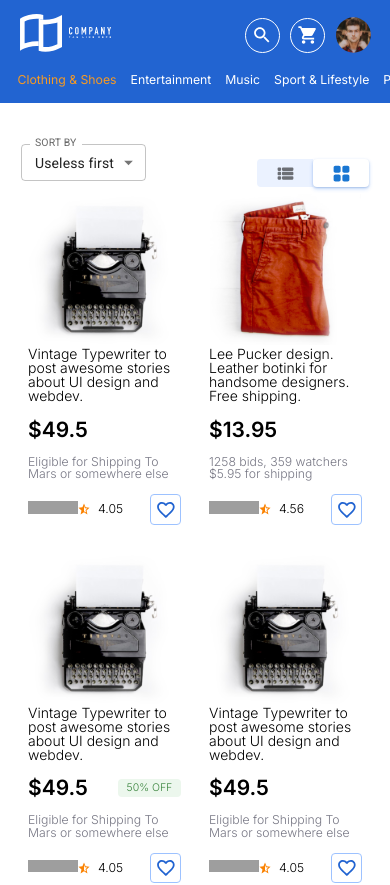
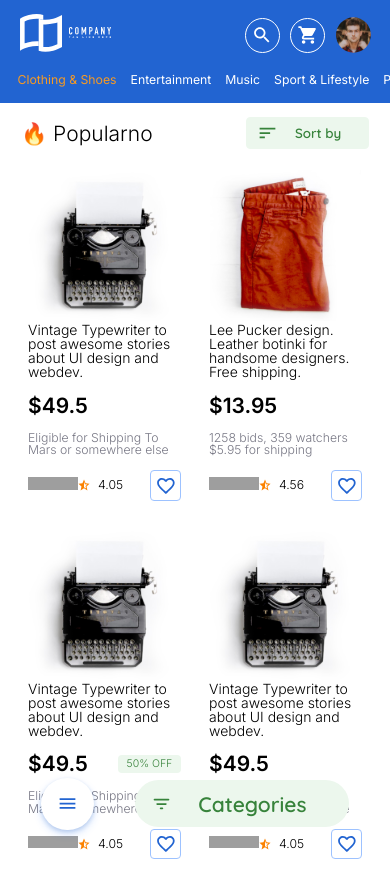
Before and after one commit to quangkhoi1228/company-shop-frontend-nextjs, a Next.js app: page /home/Home in a window 390 px wide. Shown: the top 885 px of the page. Built offline with nearby package versions, Linux system fonts and the light colour scheme; grey boxes are pictures that could not be loaded.

Commit message:
Done UI mobile

```diff
--- a/pages/home/Home.tsx
+++ b/pages/home/Home.tsx
@@ -14,7 +14,7 @@ const Home = () => {
           <aside className='column is-3 is-4-tablet is-12-mobile home__aside-container'>
             <FilterSidebar />
           </aside>
-          <section className='column is-8-tablet'>
+          <section className='column is-8-tablet is-12-mobile'>
             <section className='home-product-list-container'>
               <ControlBar />
               <ProductList />
--- a/pages/home/components/ControlBar/ControlBar.tsx
+++ b/pages/home/components/ControlBar/ControlBar.tsx
@@ -1,17 +1,33 @@
 import RelatedBar from './RelatedBar';
 import SortBy from './SortBy';
 import SwitchViewMode from './SwitchViewMode';
+import SortIcon from '@mui/icons-material/Sort';
 const ControlBar = () => {
   return (
     <section className='control-bar'>
-      <div className='level'>
+      <div className='level  is-hidden-mobile'>
         <div className='level-left'>
-          <div className='level-item' style={{ minWidth: '6rem' }}>
+          <div className='level-item ' style={{ minWidth: '6rem' }}>
             <SortBy />
           </div>
         </div>
         <div className='level-right'>
           <SwitchViewMode />
+        </div>
+      </div>
+      <div className='level is-mobile is-hidden-tablet is-hidden-desktop has-margin-bottom-1rem' >
+        <div className='level-left'>
+          <div className='level-item'>
+            <span style={{ fontSize: '1.5rem' }}>🔥 Popularno</span>
+          </div>
+        </div>
+        <div className='level-right'>
+          <button className='button is-green is-light'>
+            <span className='icon'>
+              <SortIcon />
+            </span>
+            <span className='text'>Sort by</span>
+          </button>
         </div>
       </div>
       <RelatedBar />
--- a/pages/home/components/FilterSidebar/FilterSidebar.tsx
+++ b/pages/home/components/FilterSidebar/FilterSidebar.tsx
@@ -1,7 +1,7 @@
 import FilterListRoundedIcon from '@mui/icons-material/FilterListRounded';
-import Accordion from 'pages/template/components/Accordion';
 import Menu, { MenuItemDataType } from 'pages/template/components/Menu';
 import FilterByOption from './FilterByOption';
+import MenuIcon from '@mui/icons-material/Menu';
 import FilterByYear from './FilterByYear';
 const FilterSidebar = () => {
   return (
@@ -11,7 +11,7 @@ const FilterSidebar = () => {
           <span className='icon'>
             <FilterListRoundedIcon />
           </span>
-          <span className='text'> Departments</span>
+          <span className='text'>Departments</span>
         </button>
         <div className='filter-by-product'>
           <Menu data={menuData} hasExpandButton={true} />
@@ -23,7 +23,19 @@ const FilterSidebar = () => {
           <FilterByYear />
         </div>
       </aside>
-      <aside className='filter-sidebar-mobile'></aside>
+      <aside className='filter-sidebar-mobile'>
+        <button className='button float-action-button has-shadow is-icon  is-rounded  is-large  '>
+          <span className='icon'>
+            <MenuIcon />
+          </span>
+        </button>
+        <button className='button is-large is-rounded department-button is-green is-inverted'>
+          <span className='icon'>
+            <FilterListRoundedIcon />
+          </span>
+          <span className='text'>Categories</span>
+        </button>
+      </aside>
     </>
   );
 };
--- a/styles/scss/components/button.scss
+++ b/styles/scss/components/button.scss
@@ -84,6 +84,35 @@ $button-font: var(--font-secondary);
       transform: translateY(-50%);
     }
   }
+
+  @each $color in $colors {
+    &.is-#{$color} {
+      background: var(--#{$color});
+      color: var(--#{$color}-invert);
+      border-color: var(--#{$color});
+
+      &.is-light {
+        background: var(--#{$color}-light);
+        color: var(--#{$color});
+        border-color: var(--#{$color}-light);
+        &:hover,
+        &:active,
+        &.is-active {
+          background: var(--#{$color});
+          color: var(--#{$color}-invert);
+          border-color: var(--#{$color});
+        }
+      }
+
+      &:hover,
+      &:active,
+      &.is-active {
+        background: var(--#{$color}-light);
+        color: var(--#{$color});
+        border-color: var(--#{$color}-light);
+      }
+    }
+  }
 }
 
 .buttons {
--- a/styles/scss/components/level.scss
+++ b/styles/scss/components/level.scss
@@ -3,6 +3,13 @@ $level-item-spacing: var(--offset) !default;
   display: flex;
   align-items: center;
   justify-content: space-between;
+  &.is-mobile {
+    @include mobile {
+      .level-right {
+        margin-top: 0;
+      }
+    }
+  }
 }
 
 .level-item {
--- a/styles/scss/pages/home.scss
+++ b/styles/scss/pages/home.scss
@@ -57,6 +57,7 @@ $product-item-gap: 0.5rem;
   @include mobile {
     box-shadow: none;
     padding: 0;
+    margin-bottom: 4rem;
   }
 }
 .related-bar {
@@ -179,8 +180,24 @@ $product-item-gap: 0.5rem;
 
 .filter-sidebar-mobile {
   display: none;
+  justify-content: space-evenly;
+  align-items: center;
+  position: fixed;
+  bottom: 1rem;
+  width: 100%;
+  z-index: 10;
+  left: 0;
+  .float-action-button {
+    border: none;
+    background: var(--white);
+  }
+  .department-button {
+    background: var(--green-light);
+    color: var(--green);
+    border: none;
+  }
   @include mobile {
-    display: block;
+    display: flex;
   }
 }
 
@@ -264,3 +281,9 @@ $product-item-gap: 0.5rem;
     }
   }
 }
+
+.home__aside-container {
+  @include mobile {
+    padding: 0;
+  }
+}
```
